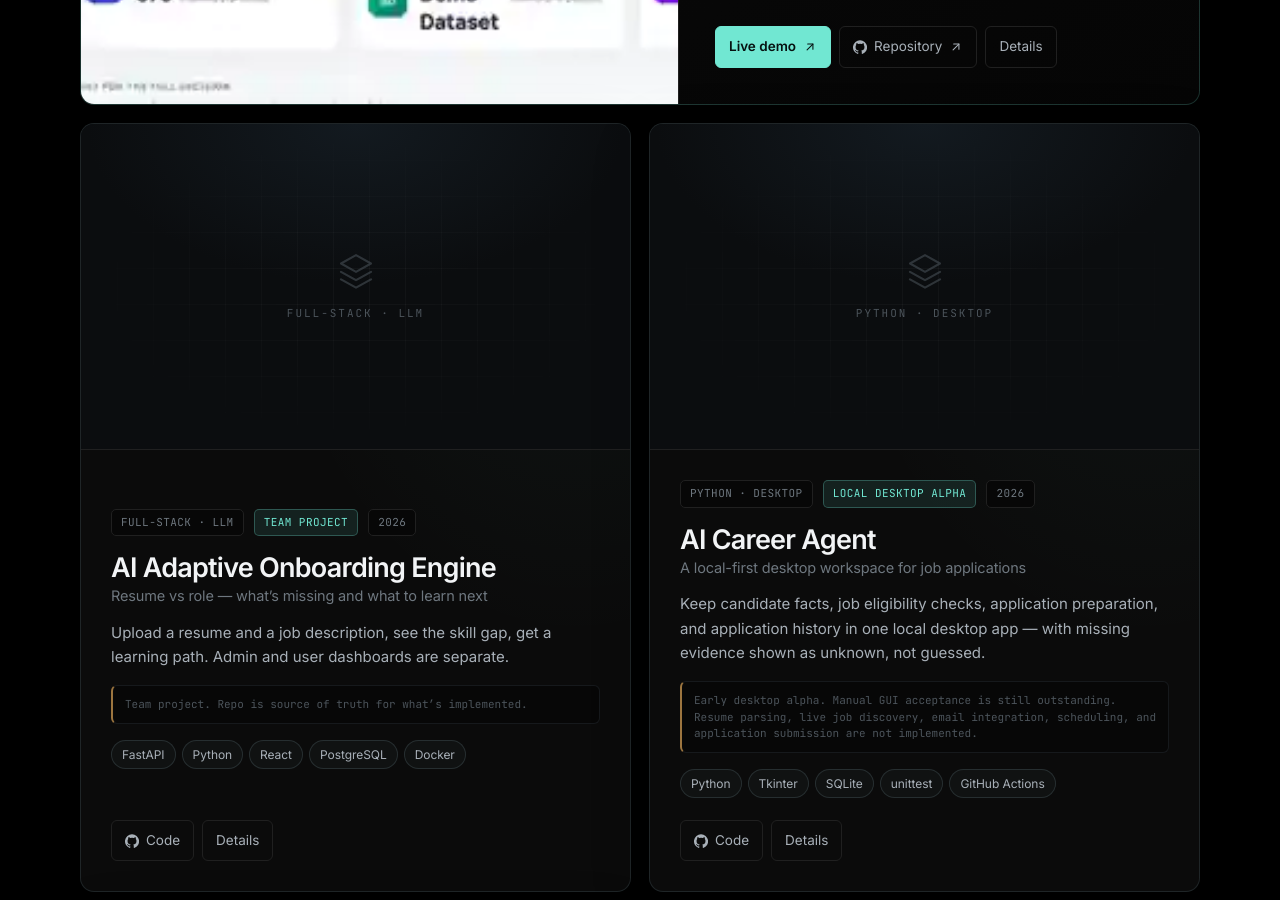
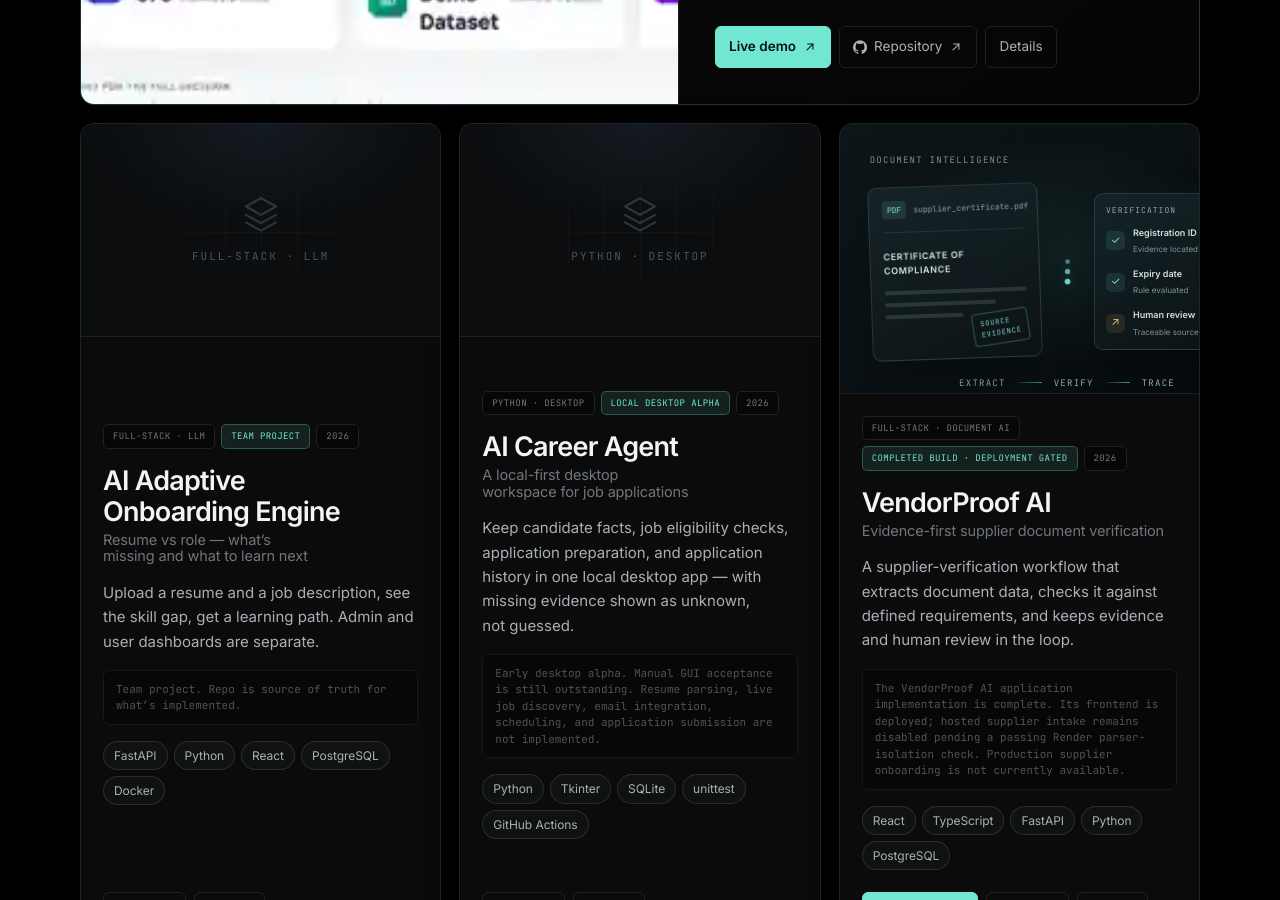
Before and after one commit to rajaryan1111/raj-aryan-portfolio, a React (Vite) app: page / in a window 1280 px wide. Shown: the part 1900-2800 px from the top of the page. Built offline with nearby package versions, Linux system fonts and the light colour scheme.

Commit message:
Replace redundant portfolio motion overrides with bespoke VendorProof art direction

```diff
--- a/src/styles/index.css
+++ b/src/styles/index.css
@@ -2199,56 +2199,218 @@ body {
     linear-gradient(180deg, #0b0b0b 0%, #030303 100%);
 }
 
-
-/* Portfolio art direction: editorial grid, layered depth, and restrained motion */
-.hero__inner {
-  grid-template-columns: minmax(0, 1.08fr) minmax(340px, 0.92fr);
-  align-items: center;
-  gap: clamp(36px, 6vw, 76px);
-}
-.hero__content { display: grid; gap: 28px; }
-.hero__title-accent {
-  background: linear-gradient(105deg, #f5f7f8 8%, #79e3d1 48%, #9ab7ff 88%);
-  -webkit-background-clip: text;
-  background-clip: text;
-  color: transparent;
-}
-.hero__showcase {
-  border: 1px solid rgba(126, 226, 211, 0.2);
-  box-shadow: 0 28px 100px rgba(0, 0, 0, 0.42), inset 0 1px rgba(255,255,255,.045);
-  transform: perspective(1200px) rotateY(-4deg) rotateX(1deg);
-  animation: showcaseFloat 9s ease-in-out infinite;
-}
-.hero__glow--one { opacity: .18; background: radial-gradient(circle, rgba(66, 210, 190, .24), transparent 68%); }
-.hero__glow--two { opacity: .16; background: radial-gradient(circle, rgba(112, 139, 255, .2), transparent 68%); }
-.diagram__orbit--outer { animation: orbitTurn 32s linear infinite; }
-.diagram__orbit--inner { animation: orbitTurn 22s linear infinite reverse; }
-.diagram__core { box-shadow: 0 0 50px rgba(113, 231, 210, .12), inset 0 0 28px rgba(113, 231, 210, .06); }
-.pcard, .case, .skillcard, .facts, .contact {
-  box-shadow: 0 18px 60px rgba(0,0,0,.18);
-  transition: transform .28s cubic-bezier(.2,.7,.2,1), border-color .28s ease, box-shadow .28s ease;
-}
-.pcard:hover { transform: translateY(-5px); box-shadow: 0 28px 80px rgba(0,0,0,.3); }
-.pcard__media img { transition: transform .7s cubic-bezier(.2,.7,.2,1), filter .5s ease; }
-.pcard:hover .pcard__media img { transform: scale(1.025); }
-.pcard--secondary { position: relative; isolation: isolate; }
-.pcard--secondary::before {
-  content: ''; position: absolute; inset: 0; z-index: -1; pointer-events: none;
-  background: radial-gradient(ellipse at 90% 0%, rgba(113,231,210,.07), transparent 48%);
-  opacity: .8;
-}
-.pcard__note { border-left: 2px solid rgba(255,190,100,.6); padding-left: 12px; }
-.showcase__project { transition: background .25s ease, transform .25s ease, border-color .25s ease; }
-.showcase__project:hover { transform: translateX(5px); }
-@keyframes showcaseFloat {
-  0%, 100% { transform: perspective(1200px) rotateY(-4deg) translateY(0); }
-  50% { transform: perspective(1200px) rotateY(-2deg) translateY(-9px); }
-}
-@media (max-width: 980px) {
-  .hero__inner { grid-template-columns: minmax(0, 1fr); }
-  .hero__showcase { width: min(100%, 620px); transform: none; animation: none; }
+/* VendorProof AI — bespoke product illustration and restrained interaction */
+.vendorproof-art {
+  display: flex;
+  flex-direction: column;
+  justify-content: space-between;
+  gap: 18px;
+  padding: clamp(18px, 2.6vw, 30px);
+  min-height: 300px;
+  color: #d9e6e5;
+  background:
+    radial-gradient(ellipse at 50% 48%, rgba(77, 161, 149, .12), transparent 58%),
+    linear-gradient(145deg, #0c1518 0%, #080d10 70%, #06090b 100%);
+  isolation: isolate;
+}
+.vendorproof-art::before {
+  content: '';
+  position: absolute;
+  inset: 0;
+  z-index: -1;
+  opacity: .22;
+  background-image: linear-gradient(rgba(157, 190, 188, .09) 1px, transparent 1px), linear-gradient(90deg, rgba(157, 190, 188, .09) 1px, transparent 1px);
+  background-size: 26px 26px;
+  mask-image: linear-gradient(to bottom, #000, transparent 82%);
+}
+.vendorproof-art__top,
+.vendorproof-art__footer {
+  display: flex;
+  align-items: center;
+  justify-content: space-between;
+  gap: 12px;
+  color: #78918f;
+  font: 9px/1.4 var(--mono);
+  letter-spacing: .14em;
+}
+.vendorproof-art__workspace {
+  display: grid;
+  grid-template-columns: minmax(0, 1fr) 34px minmax(0, 1fr);
+  align-items: center;
+  gap: 10px;
+  width: min(100%, 560px);
+  margin: 0 auto;
+}
+.vendorproof-art__document,
+.vendorproof-art__checks {
+  min-width: 0;
+  border: 1px solid rgba(137, 183, 177, .2);
+  border-radius: 9px;
+  background: linear-gradient(155deg, rgba(22, 36, 39, .96), rgba(11, 18, 21, .96));
+  box-shadow: 0 18px 42px rgba(0,0,0,.22);
+}
+.vendorproof-art__document {
+  position: relative;
+  padding: 13px;
+  min-height: 174px;
+  transform: rotate(-2deg);
+  animation: vendorproofDocument 7s ease-in-out infinite;
+}
+.vendorproof-art__doc-head {
+  display: flex;
+  align-items: center;
+  gap: 7px;
+  padding-bottom: 13px;
+  border-bottom: 1px solid rgba(137,183,177,.14);
+  color: #8ca4a2;
+  font: 8px var(--mono);
+  white-space: nowrap;
+}
+.vendorproof-art__file {
+  padding: 4px 5px;
+  border-radius: 3px;
+  background: rgba(113,231,210,.12);
+  color: #8ce6d7;
+}
+.vendorproof-art__doc-title {
+  margin: 17px 0 12px;
+  color: #d8e4df;
+  font-size: 9px;
+  font-weight: 650;
+  letter-spacing: .07em;
+}
+.vendorproof-art__doc-line {
+  width: 78%;
+  height: 4px;
+  margin-top: 8px;
+  border-radius: 3px;
+  background: rgba(175,202,197,.16);
+}
+.vendorproof-art__doc-line--long { width: 100%; }
+.vendorproof-art__doc-line--short { width: 55%; }
+.vendorproof-art__stamp {
+  position: absolute;
+  right: 12px;
+  bottom: 13px;
+  padding: 5px 7px;
+  border: 1px solid rgba(113,231,210,.32);
+  border-radius: 4px;
+  color: #83d9ca;
+  font: 7px/1.5 var(--mono);
+  letter-spacing: .12em;
+  transform: rotate(-7deg);
+}
+.vendorproof-art__connector {
+  display: grid;
+  justify-items: center;
+  gap: 5px;
+}
+.vendorproof-art__connector span {
+  width: 5px;
+  height: 5px;
+  border-radius: 50%;
+  background: #78d8c8;
+  box-shadow: 0 0 12px rgba(113,231,210,.36);
+  animation: vendorproofSignal 1.8s ease-in-out infinite;
+}
+.vendorproof-art__connector span:nth-child(2) { animation-delay: .25s; }
+.vendorproof-art__connector span:nth-child(3) { animation-delay: .5s; }
+.vendorproof-art__checks {
+  padding: 11px;
+  display: grid;
+  gap: 11px;
+}
+.vendorproof-art__check-head {
+  display: flex;
+  align-items: center;
+  justify-content: space-between;
+  color: #8da8a4;
+  font: 8px var(--mono);
+  letter-spacing: .13em;
+}
+.vendorproof-art__pulse {
+  width: 6px;
+  height: 6px;
+  border-radius: 50%;
+  background: #7de0ca;
+  box-shadow: 0 0 0 4px rgba(125,224,202,.1);
+}
+.vendorproof-art__check {
+  display: flex;
+  align-items: center;
+  gap: 8px;
+  min-width: 0;
+}
+.vendorproof-art__check > span:last-child {
+  display: grid;
+  gap: 3px;
+  min-width: 0;
+}
+.vendorproof-art__check b {
+  overflow: hidden;
+  color: #d1e0dc;
+  font-size: 9px;
+  font-weight: 550;
+  text-overflow: ellipsis;
+  white-space: nowrap;
+}
+.vendorproof-art__check small {
+  color: #7e9692;
+  font-size: 8px;
+}
+.vendorproof-art__check-icon,
+.vendorproof-art__review-icon {
+  display: grid;
+  place-items: center;
+  width: 19px;
+  height: 19px;
+  flex: none;
+  border-radius: 5px;
+  background: rgba(113,231,210,.1);
+  color: #85e0d0;
+  font-size: 11px;
+}
+.vendorproof-art__review-icon {
+  background: rgba(255,190,100,.1);
+  color: #e6bd80;
+}
+.vendorproof-art__footer {
+  justify-content: center;
+  gap: 12px;
+  color: #91aaa5;
+}
+.vendorproof-art__footer i {
+  width: 24px;
+  height: 1px;
+  background: linear-gradient(90deg, rgba(113,231,210,.12), rgba(113,231,210,.6));
+}
+.pcard--secondary .vendorproof-art {
+  min-height: 270px;
+}
+@keyframes vendorproofDocument {
+  0%, 100% { transform: translateY(0) rotate(-2deg); }
+  50% { transform: translateY(-5px) rotate(-1deg); }
+}
+@keyframes vendorproofSignal {
+  0%, 100% { opacity: .45; transform: scale(.85); }
+  50% { opacity: 1; transform: scale(1.15); }
+}
+@media (min-width: 1100px) {
+  .projects--secondary { grid-template-columns: repeat(3, minmax(0, 1fr)); }
+  .projects--secondary .pcard__body { padding: 22px; }
+  .projects--secondary .pcard__top { gap: 6px; }
+  .projects--secondary .tag { font-size: 9px; }
+}
+@media (max-width: 600px) {
+  .vendorproof-art { min-height: 255px; padding: 17px; }
+  .vendorproof-art__workspace { grid-template-columns: minmax(0, 1fr) 20px minmax(0, 1fr); gap: 5px; }
+  .vendorproof-art__document { padding: 9px; min-height: 150px; }
+  .vendorproof-art__checks { padding: 8px; gap: 9px; }
+  .vendorproof-art__doc-head { font-size: 7px; }
+  .vendorproof-art__check b { font-size: 8px; }
+  .vendorproof-art__check small { font-size: 7px; }
 }
 @media (prefers-reduced-motion: reduce) {
-  .hero__showcase, .diagram__orbit--outer, .diagram__orbit--inner { animation: none; }
-  .pcard:hover { transform: none; }
-}
+  .vendorproof-art__document,
+  .vendorproof-art__connector span { animation: none; }
+}
```
